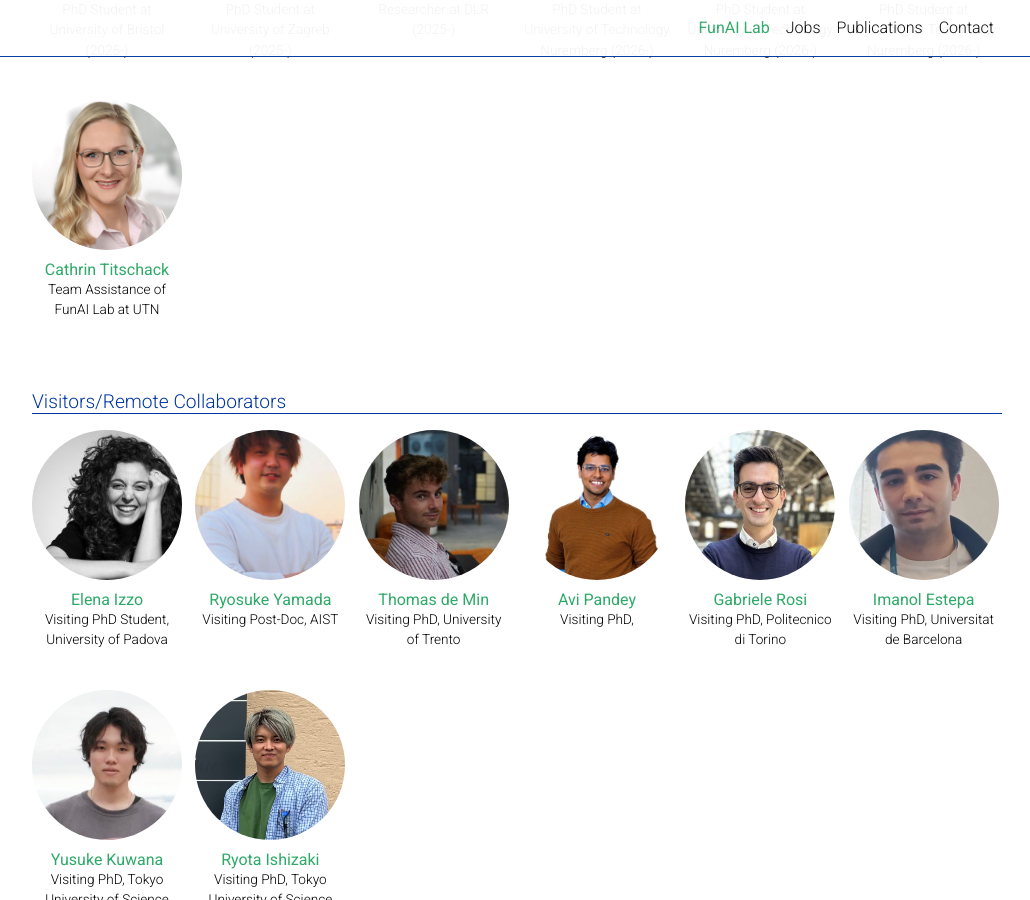
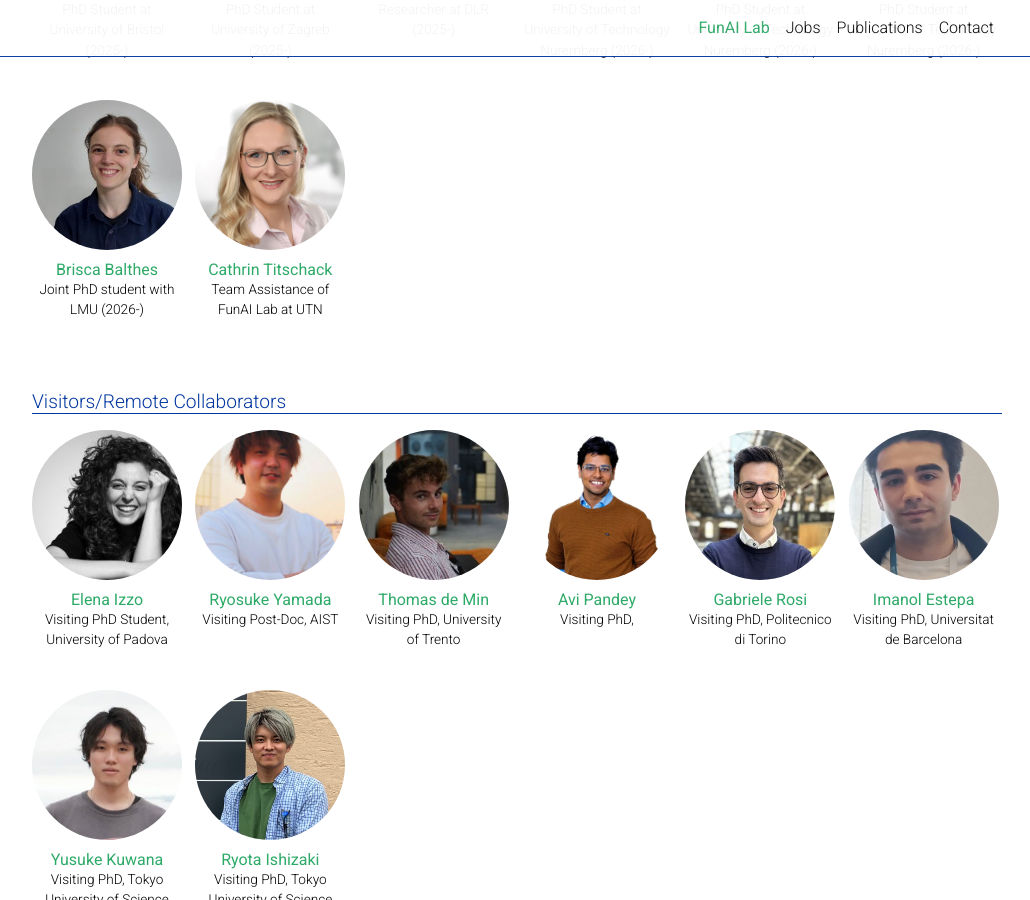
Before and after one commit to fundamentalailab/fundamentalailab.github.io, a Jekyll site: the page built from _pages/about.md, in a window 1280 px wide and 900 px high, scrolled down 1782 px. Shown: the whole window, without its empty margins (123-1153 px from the left). Built offline with Jekyll 4.4.1, drawn with Linux system fonts in a browser that asks for light colours; full-size pictures stand in for the smaller copies a plugin makes; comment, search, counter and statistics services are not loaded; a style sheet for code colours, icons or effects is not loaded.

Commit message:
update brisca

```diff
--- a/_pages/about.md
+++ b/_pages/about.md
@@ -90,6 +90,10 @@ staff:
       description: PhD Student at University of Technology Nuremberg (2026-)
       website: https://scholar.google.com/citations?user=dQScRJsAAAAJ&hl=en
       picture: agniv.jpeg
+    - name: Brisca Balthes
+      description: Joint PhD student with LMU (2026-)
+      website: https://scholar.google.com/citations?user=mTbhlM8AAAAJ&hl=en
+      picture: brisca.jpeg
     - name: Cathrin Titschack
       description: Team Assistance of FunAI Lab at UTN
       website: https://www.utn.de/person/cathrin-titschack/
```
Also changed, not shown: assets/img/brisca.jpeg (added).
